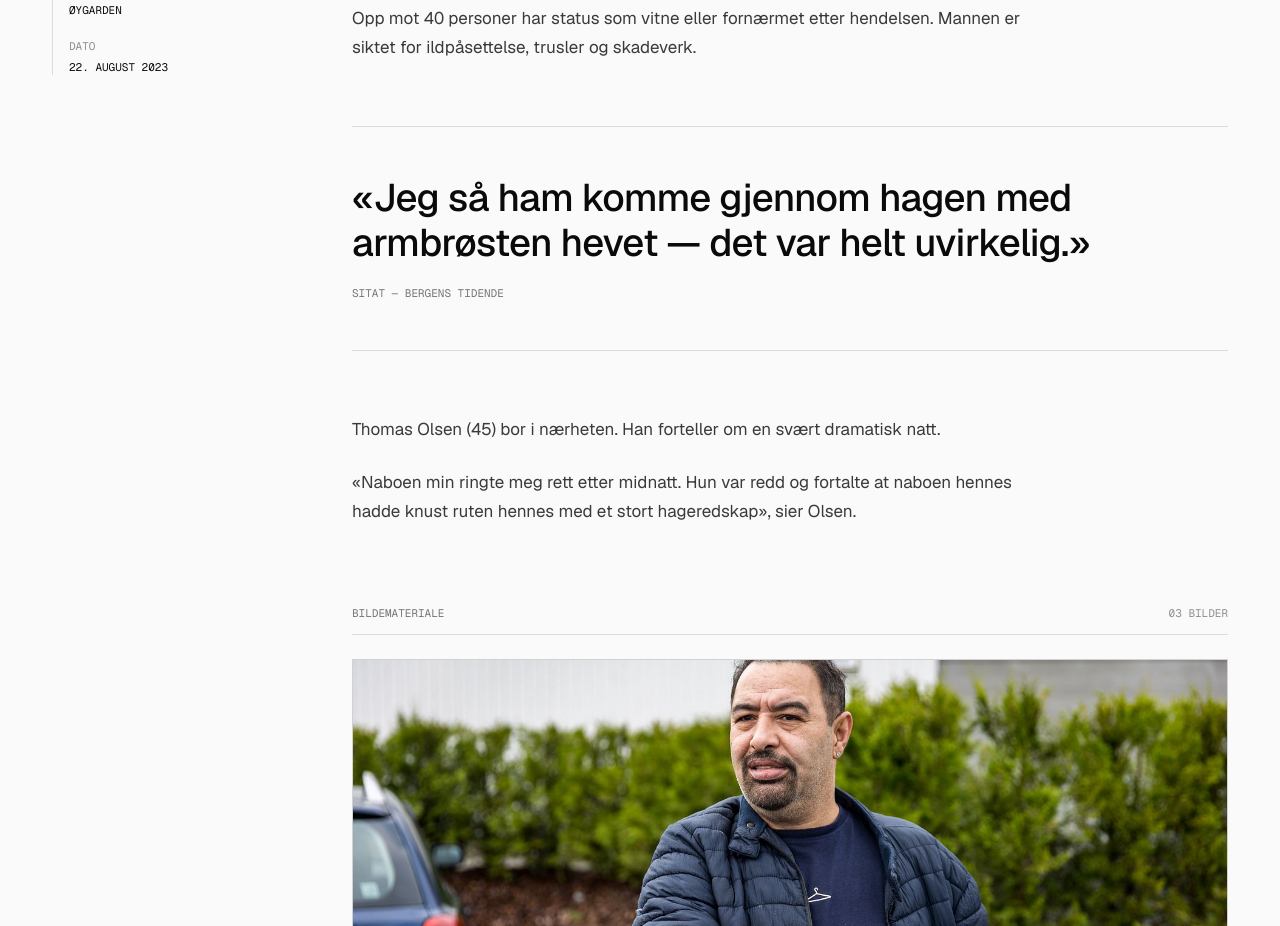
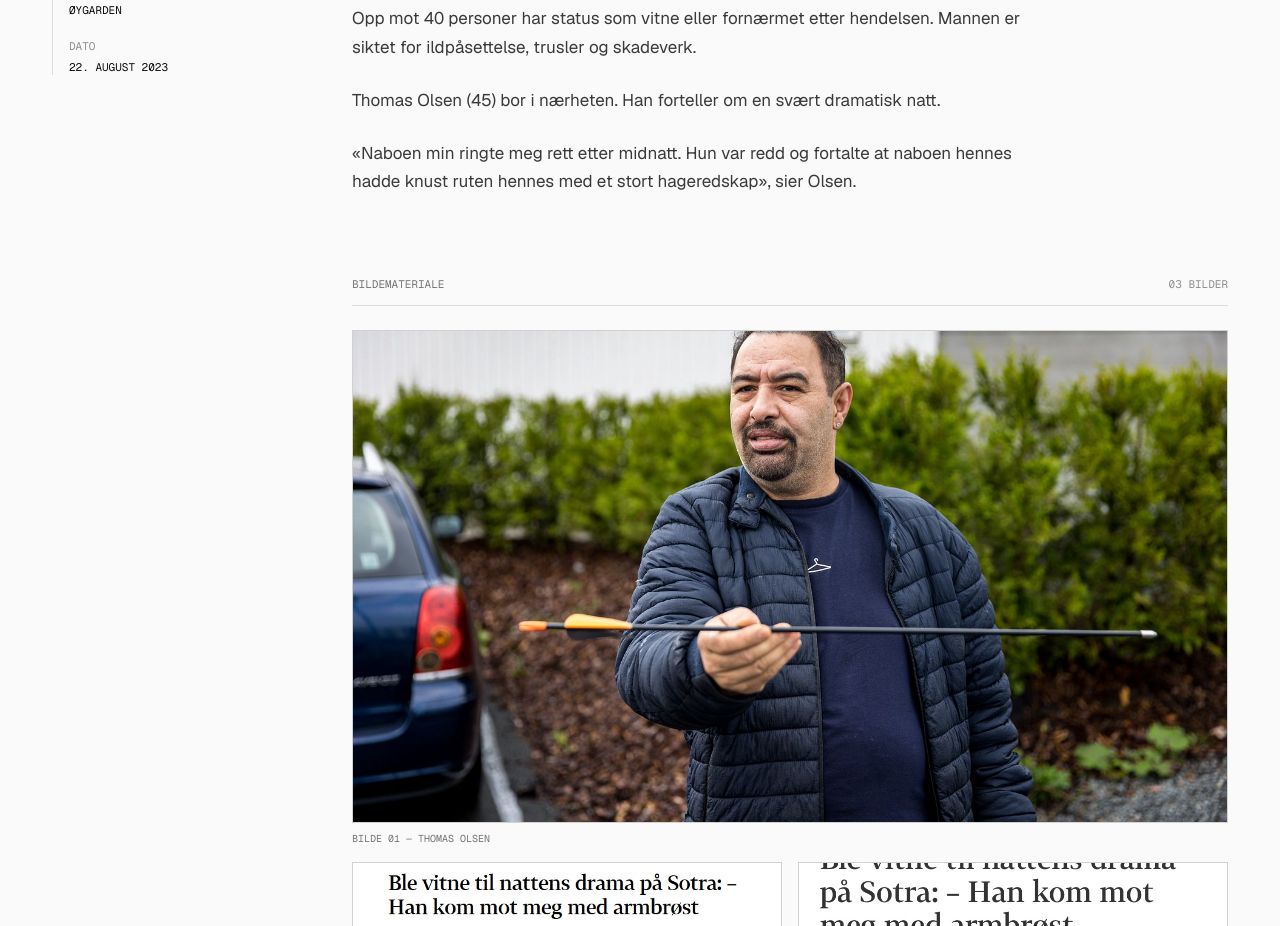
Before and after one commit to shauge2206/kaspar-frilans, a Next.js app: page /saker/drama-paa-sotra in a window 1280 px wide. Shown: the part 1420-2346 px from the top of the page. Built offline with nearby package versions, Linux system fonts and the light colour scheme.

Commit message:
Remove invented Kaspar manifesto on home + article pullQuote rendering and field values

```diff
--- a/src/app/page.tsx
+++ b/src/app/page.tsx
@@ -194,31 +194,6 @@ export default function Home() {
         </ul>
       </section>
 
-      {/* manifesto */}
-      <section className="mx-auto max-w-[1240px] px-5 py-28 sm:px-8">
-        <div className="grid grid-cols-12 gap-6">
-          <div className="col-span-12 sm:col-span-3">
-            <p className="font-mono text-[11px] uppercase tracking-[0.22em] text-ink/55">
-              Manifest
-            </p>
-          </div>
-          <div className="col-span-12 sm:col-span-9">
-            <FadeIn>
-              <blockquote className="text-[clamp(1.5rem,3vw,2.4rem)] font-medium leading-[1.15] tracking-[-0.018em]">
-                Kvalitetsjournalistikk handler om{" "}
-                <span className="text-ink/45">tid</span>, om å våge å være
-                konkret, og om <span className="text-ink/45">frihet under
-                ansvar</span>. Jeg jobber for å holde alle tre i live —
-                samtidig.
-              </blockquote>
-              <p className="mt-8 font-mono text-[11px] uppercase tracking-[0.18em] text-ink/55">
-                — Kaspar Knudsen, Bergen
-              </p>
-            </FadeIn>
-          </div>
-        </div>
-      </section>
-
       {/* publications strip */}
       <section className="border-y border-hairline bg-paper">
         <div className="mx-auto grid max-w-[1240px] grid-cols-2 divide-x divide-hairline px-5 py-10 sm:grid-cols-5 sm:px-8">
--- a/src/app/saker/[slug]/page.tsx
+++ b/src/app/saker/[slug]/page.tsx
@@ -159,18 +159,6 @@ export default async function SakPage({
               </FadeIn>
             ))}
 
-            {/* pull quote */}
-            <FadeIn>
-              <figure className="my-16 border-y border-hairline-strong py-12">
-                <blockquote className="text-[clamp(1.6rem,3.2vw,2.4rem)] font-medium leading-[1.18] tracking-[-0.018em]">
-                  {sak.pullQuote}
-                </blockquote>
-                <figcaption className="mt-5 font-mono text-[11px] uppercase tracking-[0.18em] text-ink/55">
-                  Sitat — {sak.publikasjon}
-                </figcaption>
-              </figure>
-            </FadeIn>
-
             {sak.brodtekst.slice(3).map((p, i) => (
               <FadeIn key={i} delay={0.04 * i}>
                 <p className="mt-6 max-w-[60ch] text-[17px] leading-[1.7] text-ink/80">
--- a/src/lib/saker.ts
+++ b/src/lib/saker.ts
@@ -49,8 +49,7 @@ export const saker: Sak[] = [
       "En statlig gransking konkluderte tidlig med at fiskebåten hadde grunnstøtt og at forliset var selvforskyldt.",
       "De etterlatte har hele veien hevdet at dette umulig kunne være tilfelle, og at et annet fartøy må ha kollidert med «Utvik Senior».",
     ],
-    pullQuote:
-      "«Vi har ventet i 47 år. Nå er det grunn til optimisme — endelig.»",
+    pullQuote: "",
   },
   {
     slug: "drama-paa-sotra",
@@ -85,8 +84,7 @@ export const saker: Sak[] = [
       "Thomas Olsen (45) bor i nærheten. Han forteller om en svært dramatisk natt.",
       "«Naboen min ringte meg rett etter midnatt. Hun var redd og fortalte at naboen hennes hadde knust ruten hennes med et stort hageredskap», sier Olsen.",
     ],
-    pullQuote:
-      "«Jeg så ham komme gjennom hagen med armbrøsten hevet — det var helt uvirkelig.»",
+    pullQuote: "",
   },
   {
     slug: "gratisbutikk-flyktninger",
@@ -123,8 +121,7 @@ export const saker: Sak[] = [
       "Hun sier de er svært takknemlige for at folk leverer inn ting.",
       "Men et problem har vært vedvarende over tid: De får inn altfor mye klær og gjenstander av dårlig kvalitet. En fjerdedel av det butikken mottar går derfor rett i bosset.",
     ],
-    pullQuote:
-      "«Folk vil hjelpe — men en fjerdedel av det vi får inn må vi kaste.»",
+    pullQuote: "",
   },
 ];
 
```
Also changed, not shown: 1 other file (tests, documents, lock files or other folders).
